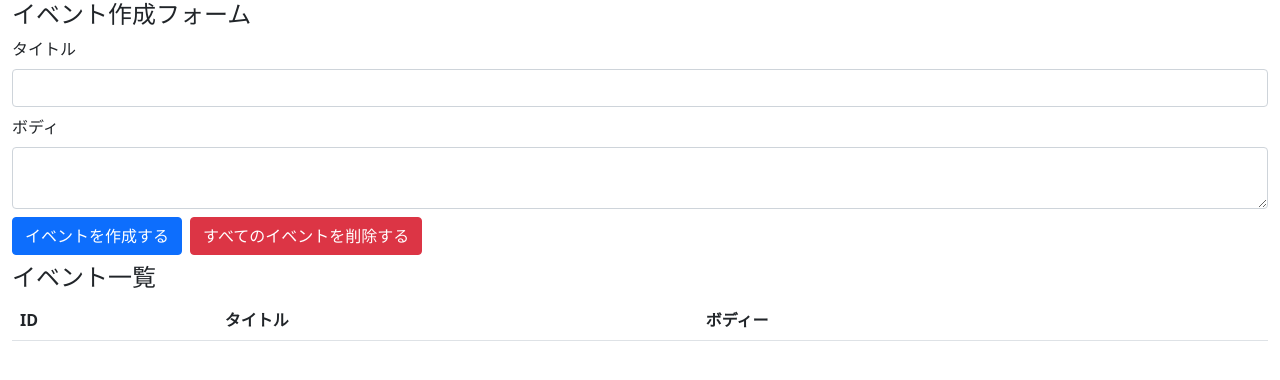
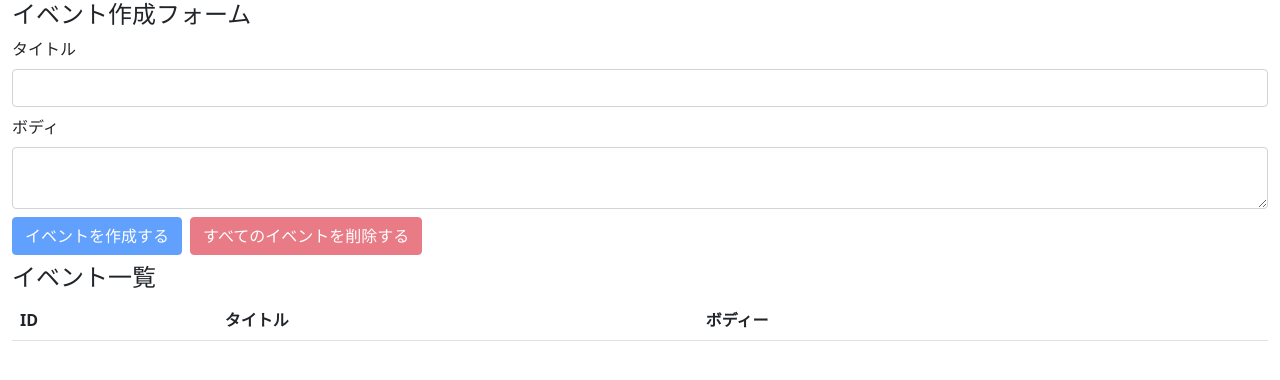
Before and after one commit to kmlite/my-react-hooks-101, a React (Create React App) app: page / in a window 1280 px wide. Shown: the top 380 px of the page. Built offline with nearby package versions, Linux system fonts and the light colour scheme.

Commit message:
implement all events deletion feature

```diff
--- a/src/components/App.js
+++ b/src/components/App.js
@@ -7,7 +7,6 @@ const App = () => {
   const [state, dispatch] = useReducer(reducer, [])
   const [title, setTitle] = useState('')
   const [body, setBody] = useState('')
-
 
   const addEvent = e => {
     e.preventDefault()
@@ -21,6 +20,18 @@ const App = () => {
     setBody('')
   }
 
+  const deleteAllEvents = e =>{
+    e.preventDefault()
+    const result = window.confirm('すべてのイベントを本当に削除しても良いですが？')
+    if (!result) return
+    dispatch({
+      type: 'DELETE_ALL_EVENTS'
+    })
+
+  }
+
+  const unCreatable = (title === '' || body === '')
+
   return (
     <div className="container-fluid">
       <h4>イベント作成フォーム</h4>
@@ -33,8 +44,8 @@ const App = () => {
             <label htmlFor="formEventBody" className="form-label">ボディ</label>
             <textarea className="form-control" id="formEventBody" value={body} onChange={e => setBody(e.target.value)} />
         </div>
-        <button type="button" className="btn btn-primary mb-2" onClick={addEvent}>イベントを作成する</button>
-        <button type="button" className="btn btn-danger mb-2 ms-2">すべてのイベントを削除する</button>
+        <button type="button" className="btn btn-primary mb-2" onClick={addEvent} disabled={unCreatable}>イベントを作成する</button>
+        <button type="button" className="btn btn-danger mb-2 ms-2" onClick={deleteAllEvents} disabled={state.length === 0}>すべてのイベントを削除する</button>
       </form>
       <h4>イベント一覧</h4>
       <table className="table table-hover">
--- a/src/components/Event.js
+++ b/src/components/Event.js
@@ -3,6 +3,8 @@ import React from "react"
 const Event  = ({dispatch, event} ) => {
   const id = event.id
   const handleClickDeleteButton = () => {
+    const result = window.confirm(`イベント(ID:${id})を本当に削除しても良いですか`)
+    if (!result) return
     dispatch({ type: 'DELETE_EVENT', id })
   }
   return (
```
